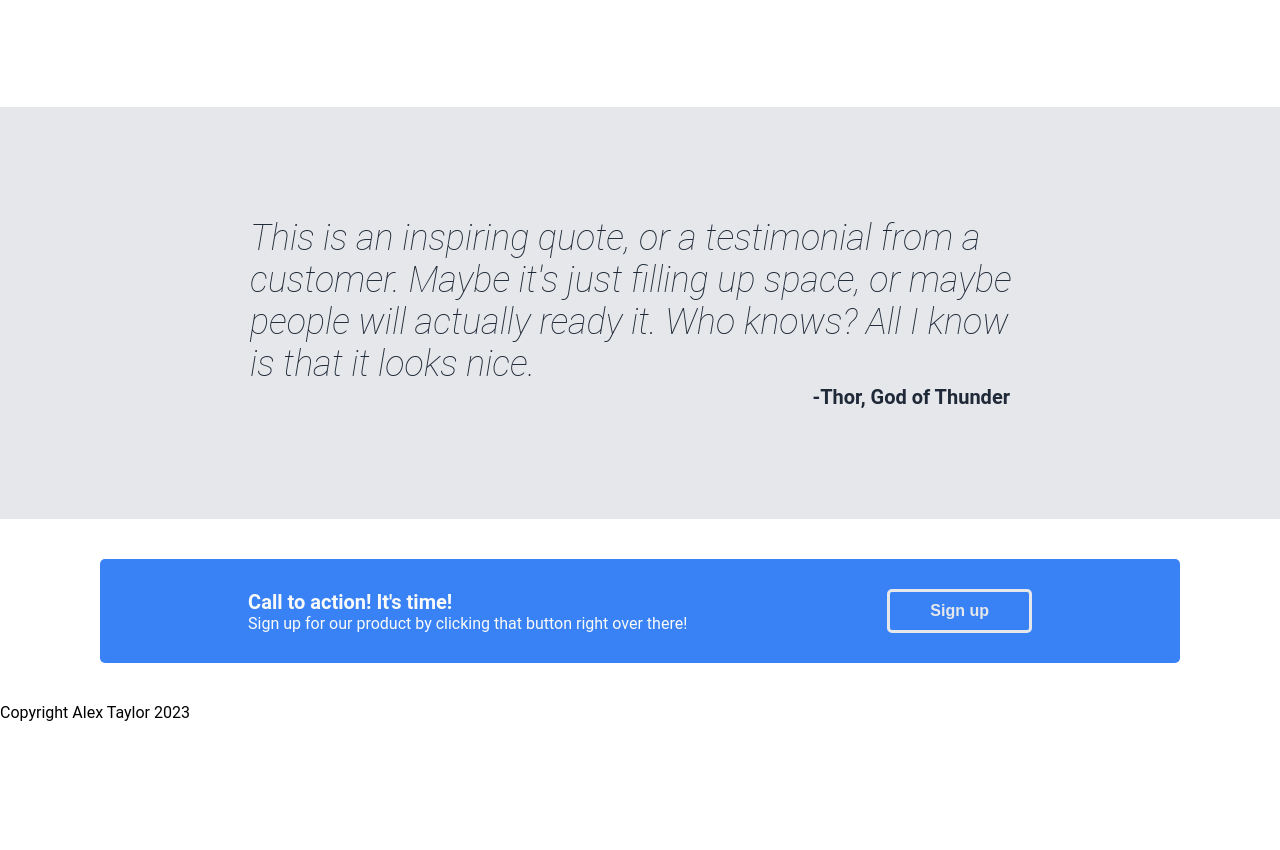
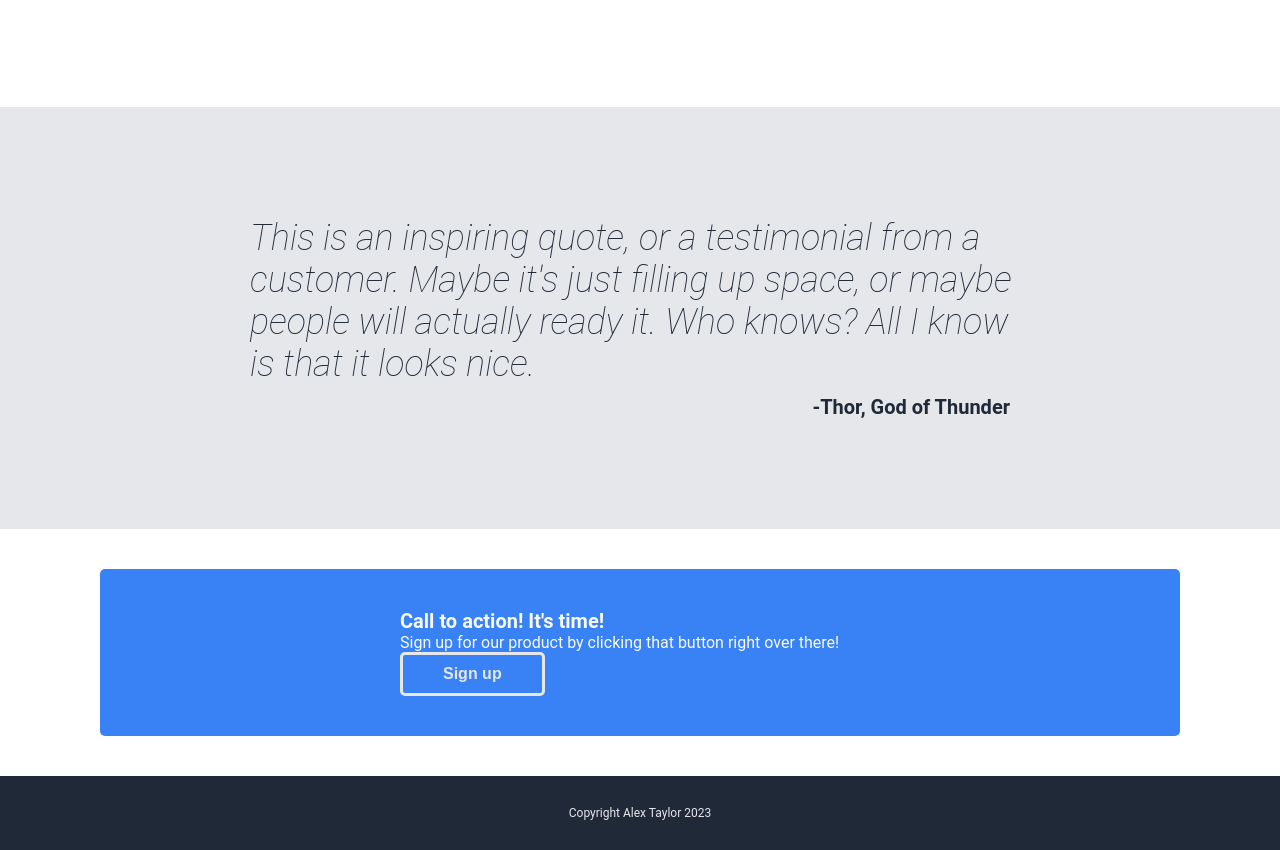
Before and after one commit to taylor-alex/odin-landing-page, a plain HTML site: page index.html in a window 1280 px wide. Shown: the part 878-1728 px from the top of the page. Before the commit the page ends 1600 px from the top, so only its background shows below. Drawn offline with Linux system fonts and the light colour scheme.

Commit message:
Apply CSS to copyright section and tweak call to action flexing

```diff
--- a/styles.css
+++ b/styles.css
@@ -129,6 +129,7 @@ a {
     align-items: center;
     background-color: #E5E7EB;
     padding: 110px 250px 110px 250px;
+    gap: 10px;
 }
 
 .quote-main {
@@ -158,11 +159,11 @@ a {
     display: flex;
     background-color: #3882F6;
     align-items: center;
-    justify-content: center;
-    padding: 30px 60px;
+    justify-content: space-between;
+    padding: 40px 300px;
     flex: 1;
+    flex-wrap: wrap;
     border-radius: 5px;
-    gap: 200px;
 }
 
 .b-t-call {
@@ -184,4 +185,15 @@ a {
     padding: 10px 40px;
     font-size: 16px;
     font-weight: 700;
+    flex-shrink: 0;
 }
+
+.footer {
+    display: flex;
+    justify-content: center;
+    align-items: center;
+    background-color: #1F2937;
+    color: #E5E7EB;
+    padding: 30px 40px;
+    font-size: 12px;
+}
```
